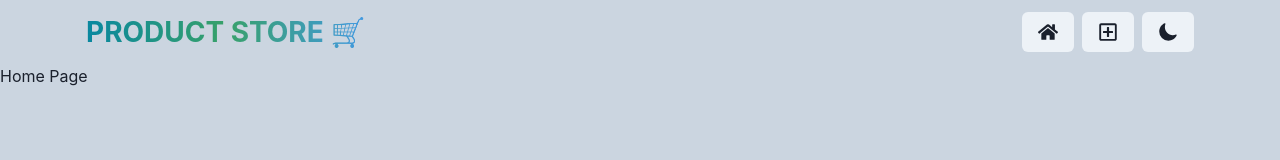
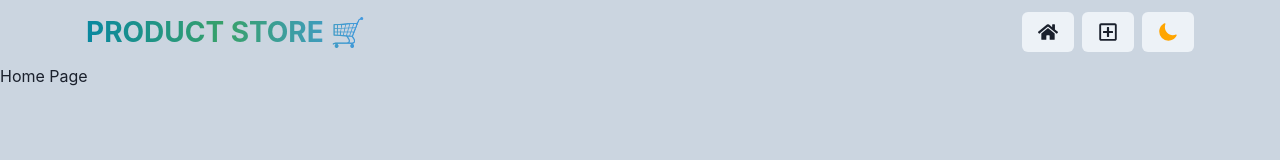
Before and after one commit to mihirkadam19/Online-Store, a React (Vite) app in the folder frontend/: page / in a window 1280 px wide. Shown: the top 160 px of the page. Built offline with nearby package versions, Linux system fonts and the light colour scheme.

Commit message:
frontend buttons

```diff
--- a/frontend/src/components/Navbar.jsx
+++ b/frontend/src/components/Navbar.jsx
@@ -1,4 +1,4 @@
-import { Button, Container, Flex, HStack, Text, useColorMode } from '@chakra-ui/react';
+import { Button, Container, Flex, HStack, Text, useColorMode, useColorModeValue } from '@chakra-ui/react';
 import React from 'react';
 import { FaRegPlusSquare } from "react-icons/fa";
 import { Link, Links } from 'react-router-dom';
@@ -39,14 +39,18 @@ const Navbar = () => {
                 </Link>
 
                 <Link to={"/create"}>
-                    <Button>
+                    <Button
+                        _hover={{color:"green.200", transform: "scale(1.05)"}}
+                    >
                         <FaRegPlusSquare fontSize={20}/>
                     </Button>
                 </Link>
 
                 <Button
-                    onClick={toggleColorMode}>
-                        {colorMode=="light" ? <IoMoon fontSize={20} />: <LuSun fontSize={20}/>}
+                    onClick={toggleColorMode}
+                    _hover={{transform: useColorModeValue("scale(0.90)","scale(1.1)")}}
+                >
+                        {colorMode=="light" ? <IoMoon color='orange' fontSize={20} />: <LuSun color='yellow' fontSize={20}/>}
                 </Button>
 
             </HStack>
```
